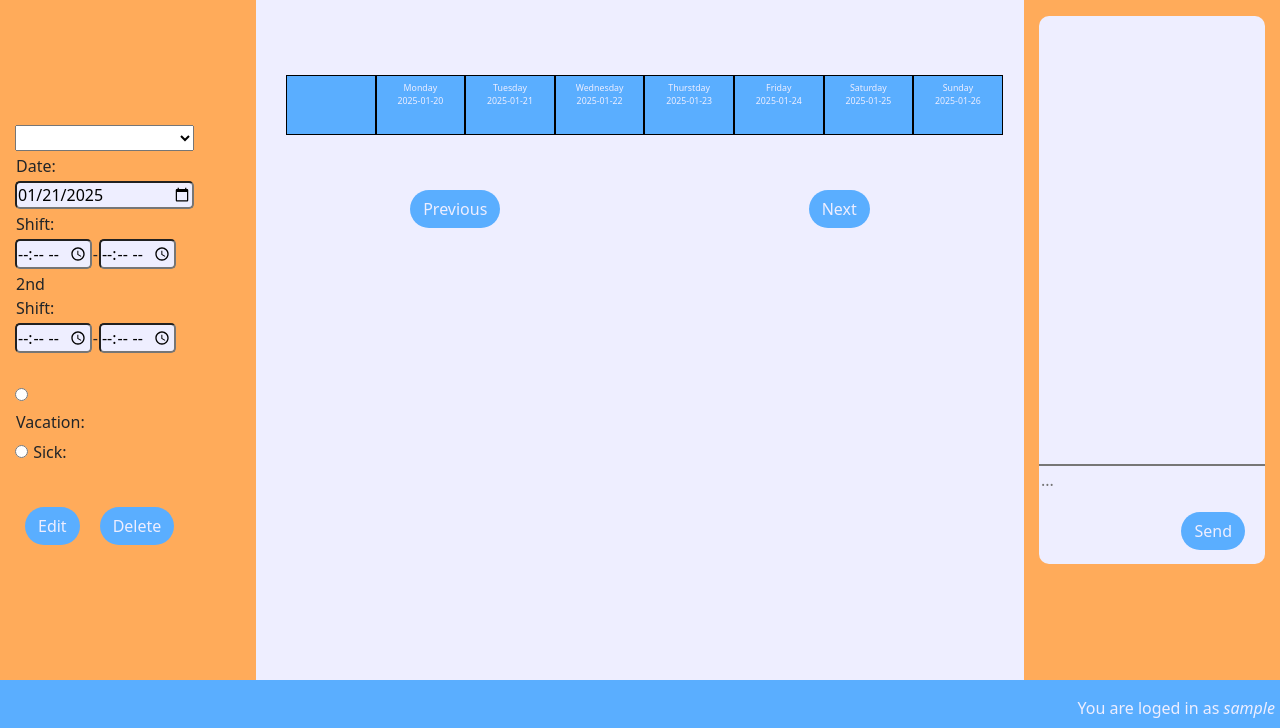
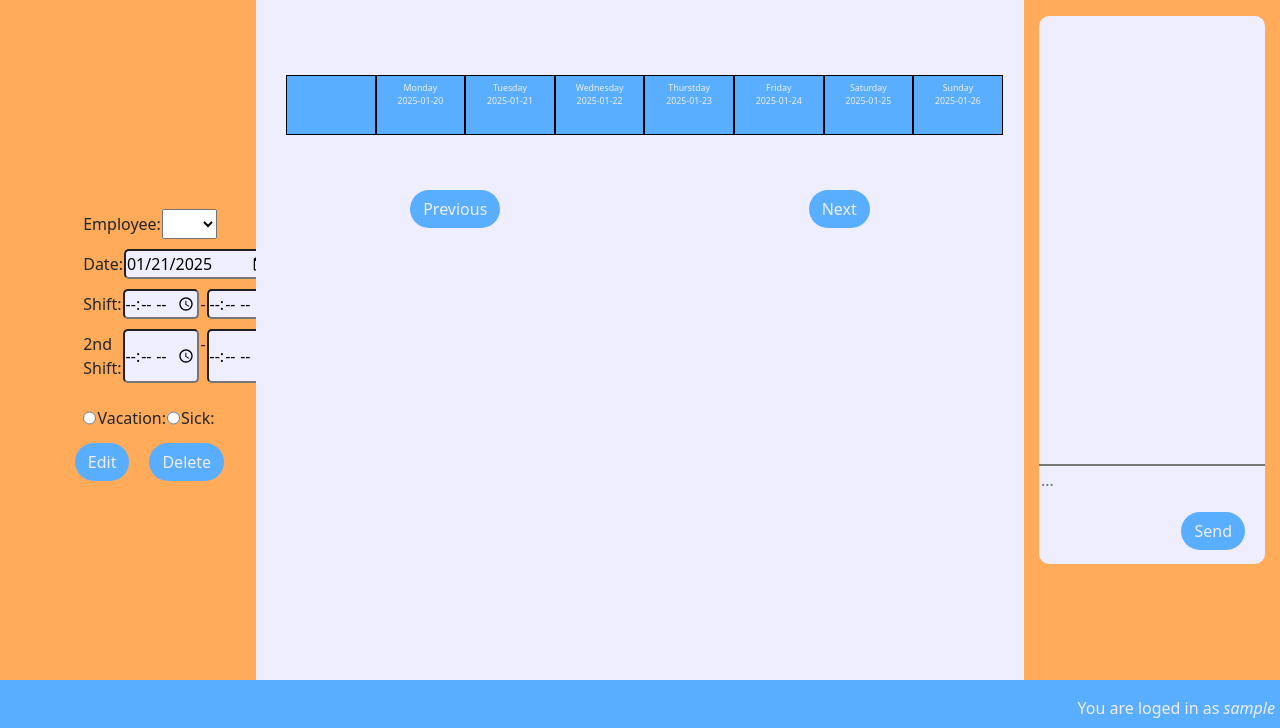
Before and after one commit to ZoltanNyaradi/work-schedule, a Django app: page / in a window 1280 px wide. Shown: the part 80-808 px from the top of the page. Run offline with Django 5.2, Linux system fonts and the light colour scheme; the visitor is signed in with stand-in values (Sample User, id 1); data comes from the database, SQL or seed files in the repository; data that the repository does not hold is empty.

Commit message:
Add label for employee-name

```diff
--- a/static/css/style.css
+++ b/static/css/style.css
@@ -144,13 +144,46 @@ footer{
 	display: flex;
 	flex-direction: column;
 }
-#scheduleForm > div{
+
+#schedule-form-div{
 	margin:15px;
-	width:35%;
+
+	width:auto;
+
+	display: flex;
+	flex-direction: column;
+	align-items: center;
 }
 
-#submit-schedule{
-	width:100%;
+#schedule-form-div > div{
+	margin: 5px;
+
+  width: 50%;
+
+  display: flex;
+  justify-content: space-between;
+}
+
+#submit-schedule-div{
+	display: flex;
+	justify-content: center;
+}
+
+#quick-options{
+	display: flex;
+	justify-content: center;
+}
+
+#quick-options > div{
+	display: flex;
+}
+
+#submit-schedule-div > submit{
+	width: 100vw;
+}
+
+#submit-schedule-div > submit{
+	width:6vw;
 }
 
 /* Chat div */
@@ -344,15 +377,6 @@ footer{
 		border-bottom: 1px solid black;
 	}
 
-	#submit-schedule-div{
-		display: flex;
-		justify-content: space-between;
-	}
-	#submit-schedule-div > submit{
-		width:6vw;
-	}
-
-
 	/* Chat div */
 	#chat{
 		order: 2;
--- a/templates/schedule/schedule.html
+++ b/templates/schedule/schedule.html
@@ -22,8 +22,9 @@
             <form id="scheduleForm" method="post" action="{% url 'schedule'%}">
                 {% csrf_token %}
                 <input type="hidden" name="form" value="edit-schedule-form">
-                <div>
+                <div id="schedule-form-div">
                     <div>
+                        <label for=employee-name>Employee: </label>
                          <select id="employee-name" name="user" class="long-input edit-schedul-input">
                         </select>
                     </div>
```
